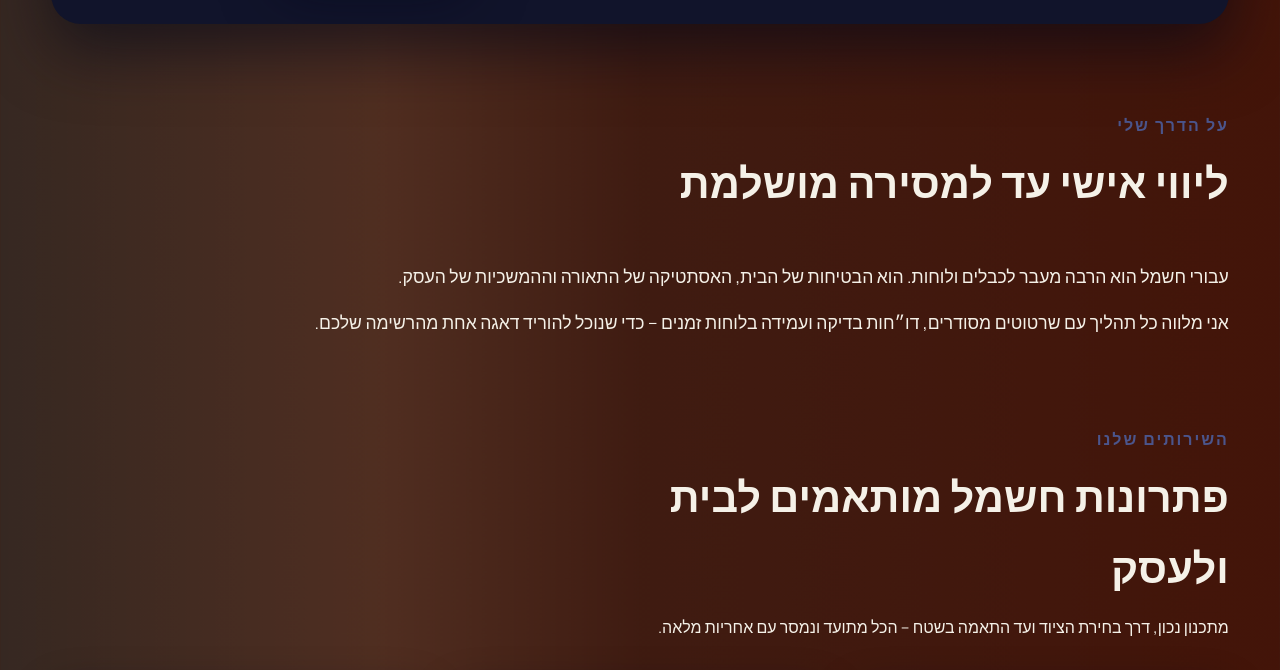
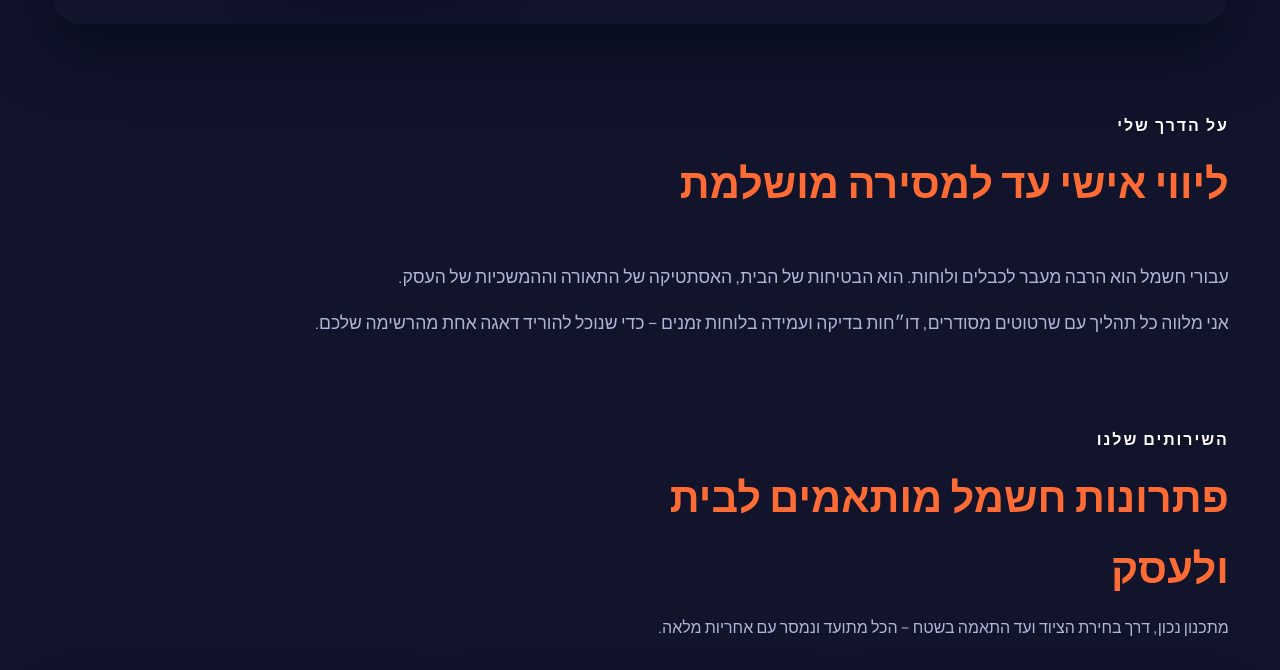
Before and after one commit to electricitycircuit/electricitycircuit.github.io, a website built with Vite: page index.html in a window 1280 px wide. Shown: the part 1006-1676 px from the top of the page. Built offline with nearby package versions, Linux system fonts and the light colour scheme.

Commit message:
Refine design: remove gradient, match background to cards, adjust text colors, orange h2 headings

```diff
--- a/src/style.css
+++ b/src/style.css
@@ -34,7 +34,7 @@
 body {
   margin: 0;
   min-height: 100vh;
-  background: linear-gradient(to right, rgba(255, 180, 120, 0.2), rgba(255, 140, 80, 0.3) 30%, rgba(200, 80, 30, 0.3) 50%, rgba(162, 43, 4, 0.4)), #04050c;
+  background: var(--surface);
   display: flex;
   justify-content: center;
   direction: rtl;
@@ -228,18 +228,20 @@ body {
   letter-spacing: 0.12em;
   font-size: 1rem;
   font-weight: 700;
-  color: var(--blue-dark);
+  color: #ffffff;
   margin: 0 0 8px;
+  text-shadow: 0 1px 2px rgba(0, 0, 0, 0.3);
 }
 
 .section h2 {
   margin: 0 0 12px;
   font-size: clamp(2rem, 4vw, 2.6rem);
+  color: var(--primary);
 }
 
 .section-desc {
   margin: 0;
-  color: #f5f1e8;
+  color: var(--text-muted);
 }
 
 .rich-text {
@@ -247,7 +249,7 @@ body {
   flex-direction: column;
   gap: 16px;
   font-size: 1.1rem;
-  color: #f5f1e8;
+  color: var(--text-muted);
 }
 
 .rich-text p {
```
